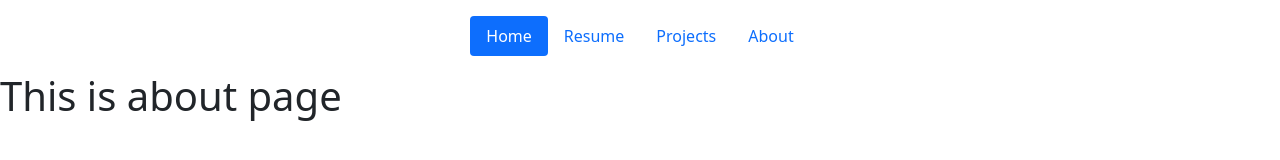
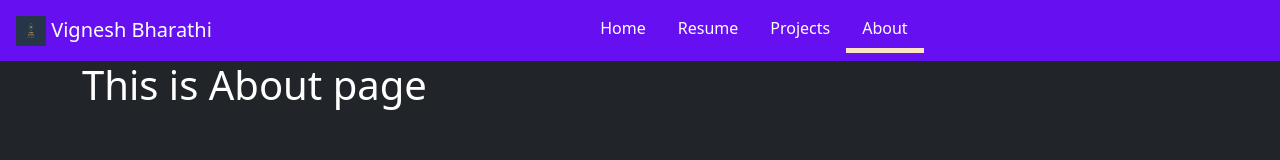
Before and after one commit to vigneshbharathi68/portfolio, a plain HTML site: page about.html in a window 1280 px wide. Drawn offline with nearby package versions, Linux system fonts and the light colour scheme.

Commit message:
Navigation bar updated and postioned at top and addded some classes and udpated in that

```diff
--- a/about.html
+++ b/about.html
@@ -12,17 +12,47 @@
         integrity="sha384-JEW9xMcG8R+pH31jmWH6WWP0WintQrMb4s7ZOdauHnUtxwoG2vI5DkLtS3qm9Ekf"
         crossorigin="anonymous"></script>
 </head>
-<body>
-        <div class="container">
-            <header class="d-flex justify-content-center py-3">
-                <ul class="nav nav-pills">
-                    <li class="nav-item"><a href="index.html" class="nav-link active">Home</a></li>
-                    <li class="nav-item"><a href="resume.html" class="nav-link">Resume</a></li>
-                    <li class="nav-item"><a href="projects.html" class="nav-link">Projects</a></li>
-                    <li class="nav-item"><a href="about.html" class="nav-link">About</a></li>
-                </ul>
-            </header>
+<style>
+    .container-fluid {
+        background-color: rgb(0, 0, 0);
+        position: fixed;
+    }
+
+    .active-nav {
+        border-bottom: 5px solid bisque;
+    }
+</style>
+
+<body class="bg-dark">
+    <!-- Header -->
+    <!-- Header -->
+    <nav class="navbar navbar-expand-md navbar-dark sticky-top" style="background-color: #6610f2;">
+
+
+        <div class="ps-3 navbar-brand" href="#">
+            <img src="VB_background.jpg" alt="" width="30" height="30"
+                class="d-inline-block align-text-top">
+            <a>Vignesh Bharathi</a>
         </div>
-    <h1>This is about page</h1>
+
+
+        <div class=" m-auto">
+            <ul class="nav justify-content-center nav-pills">
+                <li class="nav-item"><a href="index.html" class="nav-link text-white">Home</a></li>
+                <li class="nav-item"><a href="resume.html" class="nav-link text-white">Resume</a></li>
+                <li class="nav-item"><a href="projects.html" class="nav-link text-white">Projects</a></li>
+                <li class="nav-item active-nav"><a href="about.html" class="nav-link text-white">About</a></li>
+            </ul>
+        </div>
+
+    </nav>
+
+    <main class="container text-white">
+        <div>
+
+            <h1>This is About page</h1>
+
+        </div>
+    </main>
 </body>
 </html>
```
Also changed, not shown: index.html (+34 -11 lines), projects.html (+36 -11 lines), resume.html (+44 -10 lines), VB_background.jpg (added), square.png (added).
